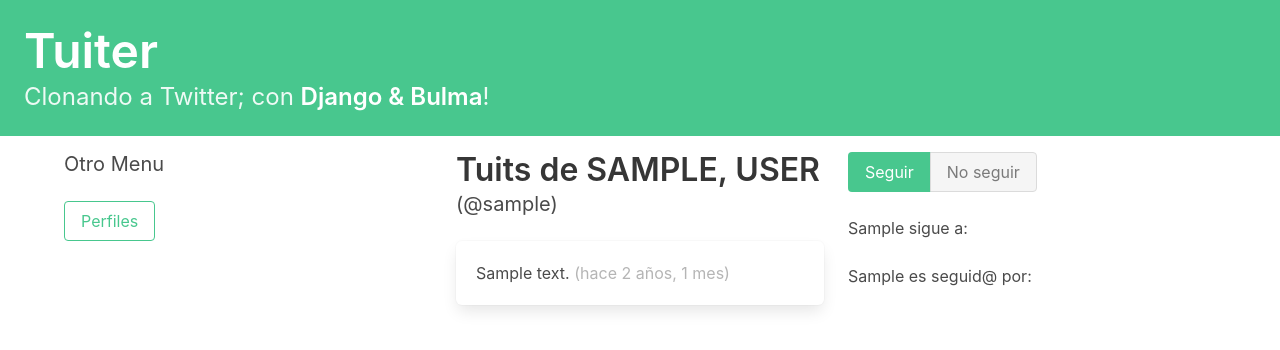
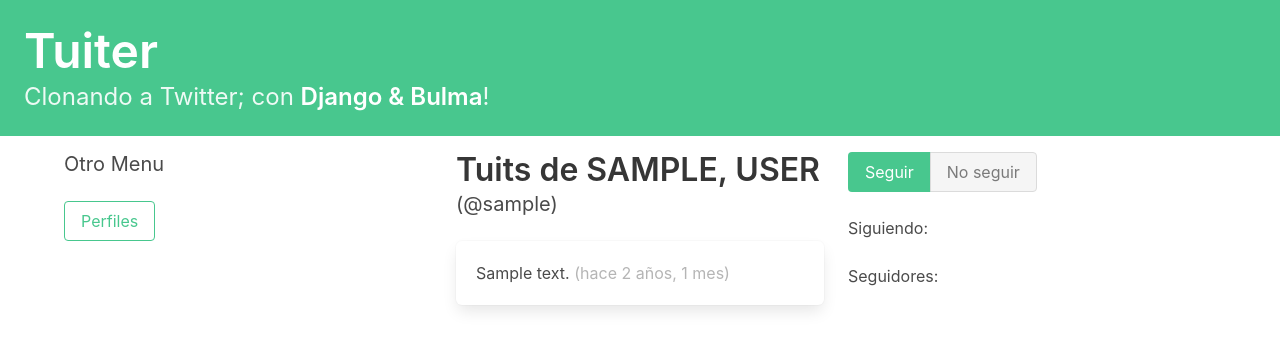
Before and after one commit to jhgakiyama/clon_twitter, a Django app: page /perfil/1 in a window 1280 px wide. Shown: the top 350 px of the page. Run offline with Django 3.2, Linux system fonts and the light colour scheme; tables that the repository leaves empty hold one stand-in row (values such as "Sample post").

Commit message:
update perfil_detail.html

```diff
--- a/tuiter/templates/tuiter/perfil_detail.html
+++ b/tuiter/templates/tuiter/perfil_detail.html
@@ -40,7 +40,7 @@
           </div>
       {% endif %}
 
-    <h3>{{object.user.first_name | title }} sigue a:</h3>
+    <h3>Siguiendo:</h3>
         <div class="content">
             <ul>{% for following in object.follows.all %}
                 {% if object != following %}
@@ -50,7 +50,7 @@
             </ul>
         </div>
 
-      <h3>{{object.user.first_name | title }} es seguid@ por:</h3>
+      <h3>Seguidores:</h3>
       <div class="content">
 
             <ul>{% for following in object.followed_by.all %}
```
